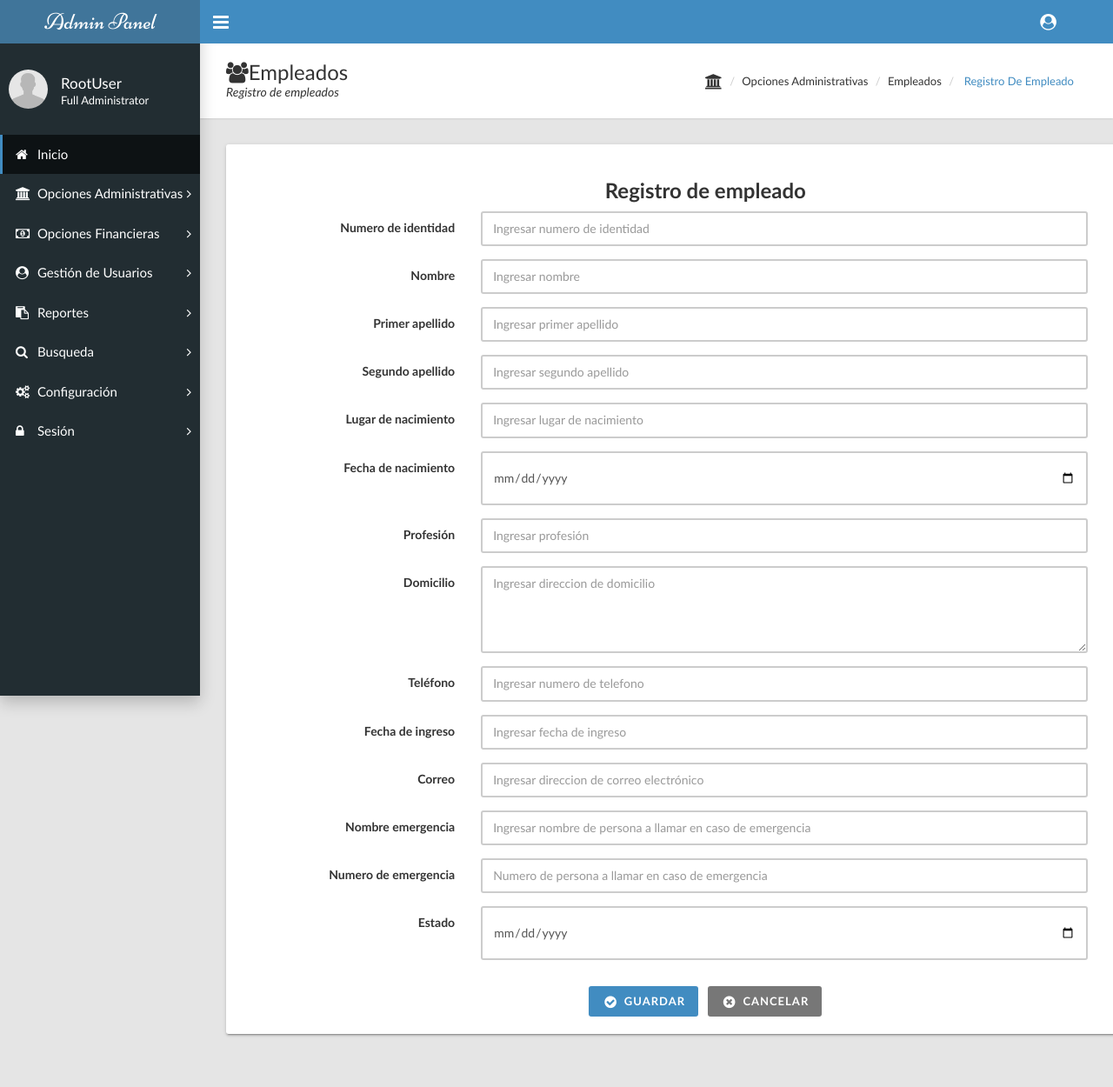
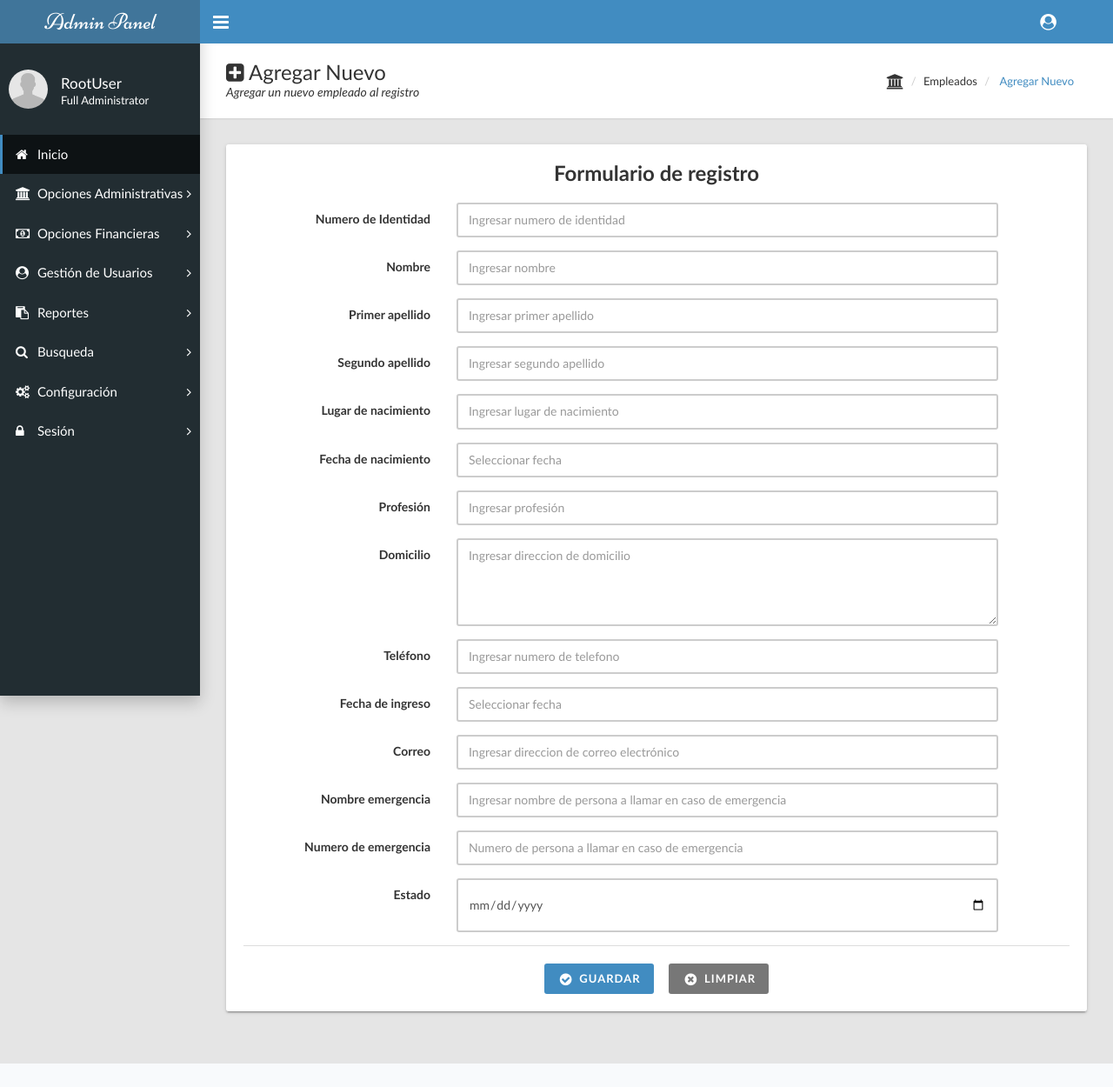
Before and after one commit to Kunai11/municipalidad, a PHP site: page /admin-panel/agregar_empleado.php in a window 1280 px wide. Shown: the whole page at 87% size. After the commit the page ends 1223 px from the top, so only its background shows below. Run offline with PHP 8.4, Linux system fonts and the light colour scheme; the visitor is signed in with stand-in values (Sample User, id 1).

Commit message:
Disenio de Formulario

```diff
--- a/admin-panel/agregar_empleado.php
+++ b/admin-panel/agregar_empleado.php
@@ -65,26 +65,27 @@
       <div class="content-wrapper">
         <div class="page-title">
           <div>
-            <h1><i class="fa fa-group"></i>Empleados</h1>
-            <p>Registro de empleados</p>
+            <h1><i class="fa fa-plus-square"></i> Agregar Nuevo</h1>
+            <p>Agregar un nuevo empleado al registro</p>
           </div>
           <div>
             <ul class="breadcrumb">
               <li><i class="fa fa-institution fa-lg"></i></li>
-              <li>Opciones Administrativas</li>
               <li>Empleados</li>
-              <li><a href="#">  Registro de empleado</a></li>
+              <li><a href="#"> Agregar Nuevo</a></li>
             </ul>
           </div>
         </div>
         <div class="row">
-          <div class="col-md-9">
-            <div class="registro">
-              <h3 class="card-title" align="center">Registro de empleado</h3>
+          <div class="col-md-12">
+            <div class="card">
+              <div class="card-title">
+                <h3 class="card-title" align="center">Formulario de registro</h3>
+              </div>
               <div class="card-body">
                 <form class="form-horizontal">
                   <div class="form-group">
-                    <label class="control-label col-md-3">Numero de identidad</label>
+                    <label class="control-label col-md-3">Numero de Identidad</label>
                     <div class="col-md-8">
                       <input class="form-control" type="text" name="identidad" id="identidad" placeholder="Ingresar numero de identidad" required>
                     </div>
@@ -109,8 +110,8 @@
                     <div class="col-md-8">
                       <input class="form-control" type="text" name="s_apellido" id="s_apellido" placeholder="Ingresar segundo apellido">
                     </div>
+                  </div>
 
-                  </div>
                   <div class="form-group">
                     <label class="control-label col-md-3">Lugar de nacimiento</label>
                     <div class="col-md-8">
@@ -121,7 +122,7 @@
                   <div class="form-group">
                     <label class="control-label col-md-3">Fecha de nacimiento</label>
                     <div class="col-md-8">
-                      <input class="form-control" type="date" name="f_nacimiento" id="f_nacimiento" placeholder="Ingresar fecha de nacimiento">
+                      <input class="form-control demoDate" type="text" name="f_nacimiento" id="f_nacimiento" placeholder="Seleccionar fecha">
                     </div>
                   </div>
 
@@ -149,14 +150,14 @@
                   <div class="form-group">
                     <label class="control-label col-md-3">Fecha de ingreso</label>
                     <div class="col-md-8">
-                      <input class="form-control" type="text" name="f_ingreso" id="f_ingreso" placeholder="Ingresar fecha de ingreso">
+                      <input class="form-control demoDate" type="text" name="f_ingreso" id="f_ingreso" placeholder="Seleccionar fecha">
                     </div>
                   </div>
 
                   <div class="form-group">
                     <label class="control-label col-md-3">Correo</label>
                     <div class="col-md-8">
-                      <input class="form-control col-md-8" type="email" name="correo" id="correo" placeholder="Ingresar direccion de correo electrónico">
+                      <input class="form-control col-md-8" type="email" name="correo" id="correo" placeholder="Ingresar direccion de correo electrónico" pattern="[a-zA-Z0-9_]+([.][a-zA-Z0-9_]+)*@[a-zA-Z0-9_]+([.][a-zA-Z0-9_]+)*[.][a-zA-Z]{1,5}">
                     </div>
                   </div>
 
@@ -181,35 +182,12 @@
                     </div>
                   </div>
 
-
-
-
-                  <div class="form-group">
-
-                  </div>
                 </form>
               </div>
               <div class="card-footer" align="center">
-                <button class="btn btn-primary icon-btn" type="button"><i class="fa fa-fw fa-lg fa-check-circle"></i>Guardar</button>&nbsp;&nbsp;&nbsp;<a class="btn btn-default icon-btn" href="#"><i class="fa fa-fw fa-lg fa-times-circle"></i>Cancelar</a>
-              </div>
-            </div>
-          </div>
-                    </div>
-                  </div>
-                </form>
-              </div>
-              <div class="card-footer">
-                <div class="row">
-
-                </div>
-              </div>
-            </div>
-          </div>
-          <div class="clearix"></div>
-          <div class="col-md-12">
-
-                </form>
-              </div>
+                <button class="btn btn-primary icon-btn" type="button"><i class="fa fa-fw fa-lg fa-check-circle"></i>Guardar</button>
+                &nbsp;&nbsp;&nbsp;
+                <button class="btn btn-default icon-btn" type="button"><i class="fa fa-fw fa-lg fa-times-circle"></i>Limpiar</button>
               </div>
             </div>
           </div>
@@ -221,6 +199,47 @@
     <script src="js/bootstrap.min.js"></script>
     <script src="js/plugins/pace.min.js"></script>
     <script src="js/main.js"></script>
+    <script type="text/javascript" src="js/plugins/bootstrap-datepicker.min.js"></script>
+    <script type="text/javascript">
+      $('#sl').click(function(){
+      	$('#tl').loadingBtn();
+      	$('#tb').loadingBtn({ text : "Signing In"});
+      });
+
+      $('#el').click(function(){
+      	$('#tl').loadingBtnComplete();
+      	$('#tb').loadingBtnComplete({ html : "Sign In"});
+      });
+
+      $('.demoDate').datepicker({
+      	format: "dd/mm/yyyy",
+      	autoclose: true,
+      	todayHighlight: true
+      });
+
+      $('.demoSelect').select2();
+    </script>
+    <script type="text/javascript" src="js/plugins/sweetalert.min.js"></script>
+    <script type="text/javascript">
+      $('.alert').click(function(){
+      	swal({
+      		title: "Esta seguro?",
+      		text: "Esta opcion cerrara la sesion actual",
+      		type: "warning",
+      		showCancelButton: true,
+      		confirmButtonText: "Si, salir",
+      		cancelButtonText: "No, mantener conectado",
+      		closeOnConfirm: true,
+      		closeOnCancel: true
+      	}, function(isConfirm) {
+      		if (isConfirm) {
+            $(location).attr('href', 'logout.php');
+      		} else {
+            // Exit function
+      		}
+      	});
+      });
+    </script>
   </body>
 </html>
 <?php
```
Lines whose indentation alone changed are shown as unchanged.
